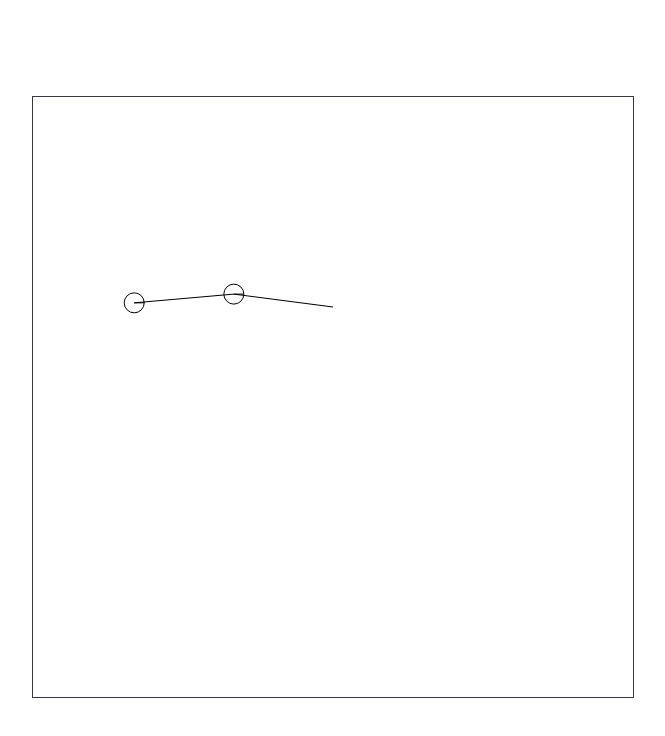
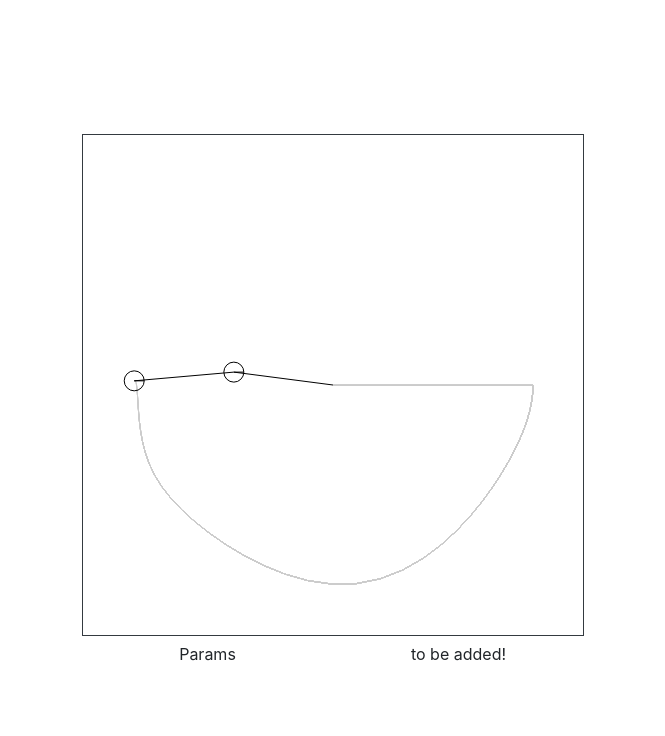
Before and after one commit to michelepapucci/double-pendulum, a plain HTML site: page index.html in a window 1280 px wide. Shown: the whole page, without its empty margins (307-972 px from the left). Drawn offline with nearby package versions, Linux system fonts and the light colour scheme; animation ran at ten frames a second.

Commit message:
added-linepath-styled-code-better

```diff
--- a/index.html
+++ b/index.html
@@ -13,7 +13,15 @@
 </head>
 <body class="h-100 d-flex">
     <div class="mx-auto my-auto">
-        <canvas width="600" height="600" id="mainCanvas" class = "border border-dark"></canvas>
+        <canvas width="500" height="500" id="mainCanvas" class="border border-dark"></canvas>
+        <div class="row no-gutters text-center">
+            <div class="col-6">
+                Params
+            </div>
+            <div class="col-6">
+                to be added!
+            </div>
+        </div>
     </div>
 </body>
 </html>
--- a/js/pendulum.js
+++ b/js/pendulum.js
@@ -1,11 +1,13 @@
 $(function () {
+    const PATH_LENGTH_ON_SCREEN = 300;
+
     // Canvas variables
     let canvas = document.getElementById("mainCanvas");
     let context = canvas.getContext("2d");
     let canvas_h = canvas.height;
     let canvas_w = canvas.width;
     let offsetX = canvas_w / 2;
-    let offsetY = 210;
+    let offsetY = canvas_h / 2;
     context.translate(offsetX, offsetY);
 
     //Length of the two rods
@@ -16,41 +18,91 @@ $(function () {
     let bob1_m = 10;
     let bob2_m = 10;
 
-    //Amplitudes and angular velocity at the two pivot points
-    let p1_amp = Math.PI / 2;
-    let p2_amp = Math.PI / 2;
-    let p1_vel = 0;
-    let p2_vel = 0;
-    let p1_acc = 0;
-    let p2_acc = 0;
+    //Amplitudes, angular velocity and angular acceleration of the two bobs
+    //TODO: maybe objectify bobs?
+    let bob1_x = Math.PI / 2;
+    let bob2_x = Math.PI / 2;
+    let bob1_a_vel = 0;
+    let bob2_a_vel = 0;
+    let bob1_a_acc = 0;
+    let bob2_a_acc = 0;
+    let p_bob2_x = 0;
+    let p_bob2_y = 0;
 
     //Gravitational constant
     let g = 1;
 
+    //TODO: write a good comment
+    let bob2_path = [{
+        startX: bob2_x,
+        startY: 0,
+        endX: bob2_x,
+        endY: 0
+    }];
+
+    //TODO: refactor to good variable names
+    let x1 = 0;
+    let y1 = 0;
+    let x2 = 0;
+    let y2 = 0;
+
+    function calc() {
+        //calculate physics stuff i don't understand to update the amplitude
+        let numerator = (-g * (2 * bob1_m + bob2_m) * Math.sin(bob1_x)) +
+            (-bob2_m * g * Math.sin(bob1_x - 2 * bob2_x)) +
+            (-2 * Math.sin(bob1_x - bob2_x) * bob2_m) * (Math.pow(bob2_a_vel,2)* rod_l2 + Math.pow(bob1_a_vel,2) * rod1_l * Math.cos(bob1_x - bob2_x));
+        let denominator = rod1_l * (2 * bob1_m + bob2_m - bob2_m * Math.cos(2 * bob1_x - 2 * bob2_x));
+        bob1_a_acc = numerator / denominator;
+
+        numerator = (2 * Math.sin(bob1_x - bob2_x)) * ((Math.pow(bob1_a_vel,2) * rod1_l * (bob1_m + bob2_m)) +
+            (g * (bob1_m + bob2_m) * Math.cos(bob1_x)) + (Math.pow(bob2_a_vel,2) * rod_l2 * bob2_m * Math.cos(bob1_x - bob2_x)));
+        denominator = rod_l2 * (2 * bob1_m + bob2_m - bob2_m * Math.cos(2 * bob1_x - 2 * bob2_x));
+        bob2_a_acc = numerator / denominator;
+
+        //Calculate the current position of the bobs based on the amplitudes
+        x1 = rod1_l * Math.sin(bob1_x);
+        y1 = rod1_l * Math.cos(bob1_x);
+
+        x2 = x1 + rod_l2 * Math.sin(bob2_x);
+        y2 = y1 + rod_l2 * Math.cos(bob2_x);
+    }
+
+    function update(){
+        //Update the variables for the next loop
+        bob1_a_vel += bob1_a_acc;
+        bob2_a_vel += bob2_a_acc;
+
+        bob1_x += bob1_a_vel;
+        bob2_x += bob2_a_vel;
+
+        p_bob2_x = x2;
+        p_bob2_y = y2;
+    }
+
     function draw() {
-        //Erasing the old content
         context.clearRect(0 - offsetX, 0 - offsetY, canvas_w, canvas_h);
 
-        //calculate physics stuff i don't understand to update the amplitude
-        let numerator = (-g * (2 * bob1_m + bob2_m) * Math.sin(p1_amp)) +
-            (-bob2_m * g * Math.sin(p1_amp - 2 * p2_amp)) +
-            (-2 * Math.sin(p1_amp - p2_amp) * bob2_m) * (p2_vel * p2_vel * rod_l2 + p1_vel * p1_vel * rod1_l * Math.cos(p1_amp - p2_amp));
-        let denominator = rod1_l * (2 * bob1_m + bob2_m - bob2_m * Math.cos(2 * p1_amp - 2 * p2_amp));
-        p1_acc = numerator / denominator;
+        context.beginPath();
+        for(let line of bob2_path){
+            context.moveTo(line.startX, line.startY);
+            context.lineTo(line.endX, line.endY);
+            console.log(line);
+            context.strokeStyle = "#CCCCCC";
+            context.stroke();
+            if(bob2_path.length > PATH_LENGTH_ON_SCREEN) {
+                bob2_path.shift();
+            }
+        }
+        context.closePath();
 
-        numerator = (2 * Math.sin(p1_amp - p2_amp)) * ((p1_vel * p1_vel * rod1_l * (bob1_m + bob2_m)) +
-            (g * (bob1_m + bob2_m) * Math.cos(p1_amp)) + (p2_vel * p2_vel * rod_l2 * bob2_m * Math.cos(p1_amp - p2_amp)));
+        calc();
 
-        denominator = rod_l2 * (2 * bob1_m + bob2_m - bob2_m * Math.cos(2 * p1_amp - 2 * p2_amp));
-        p2_acc = numerator/denominator;
-
-        //Calculate the current position of the bobs based on the amplitudes
-        let x1 = rod1_l * Math.sin(p1_amp);
-        let y1 = rod1_l * Math.cos(p1_amp);
-
-        let x2 = x1 + rod_l2 * Math.sin(p2_amp);
-        let y2 = y1 + rod_l2 * Math.cos(p2_amp);
-
+        bob2_path.push({
+            startX: p_bob2_x,
+            startY: p_bob2_y,
+            endX: x2,
+            endY: y2
+        });
 
         //Draw everything
         context.beginPath();
@@ -62,14 +114,12 @@ $(function () {
         context.moveTo(x1, y1);
         context.lineTo(x2, y2);
         context.arc(x2, y2, bob2_m, 0, 2 * Math.PI);
+        context.strokeStyle = "#000000";
         context.stroke();
+        context.closePath();
 
-        p1_vel += p1_acc;
-        p2_vel += p2_acc;
+        update();
 
-        p1_amp += p1_vel;
-        p2_amp += p2_vel;
-        console.log(p1_amp);
         window.requestAnimationFrame(draw);
     }
 
```
